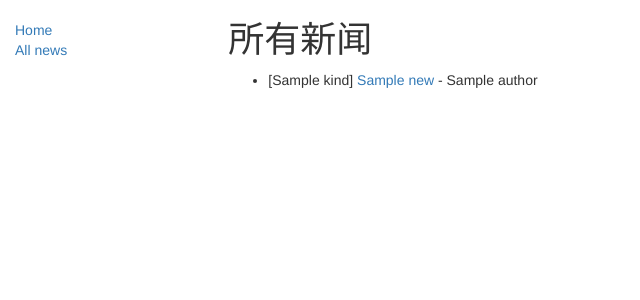
After one commit to Qing-LKY/EasyNews, a Django app: page /catalog/news/ in a window 1280 px wide. The commit adds this page. Shown: the top 300 px of the page, without its empty margins (0-640 px from the left). Run offline with Django 3.2, Linux system fonts and the light colour scheme; tables that the repository leaves empty hold one stand-in row (values such as "Sample post"); some libraries are stand-ins or nearby versions.

Commit message:
try to add detail html and requirements

```diff
--- a/catalog/models.py
+++ b/catalog/models.py
@@ -1,4 +1,5 @@
 from django.db import models
+from django.urls import reverse
 from django.utils import timezone
 #from django_countries.fields import CountryField
 
@@ -32,8 +33,9 @@ class News(models.Model):
 
     # 此处定义的是我们点进这个 News 之后进入的具体描述的页面的 url
 
-    #def get_absolute_url(self):
-    #    pass
+    def get_absolute_url(self):
+        # 这个 reverse 意思是逆着这个 'news-detail'的名字去追踪 url
+        return reverse('news-detail', args=[self.id])
 
 
 class Author(models.Model):
--- a/catalog/templates/base_generic.html
+++ b/catalog/templates/base_generic.html
@@ -23,7 +23,7 @@
       {% block sidebar %}
       <ul class="sidebar-nav">
           <li><a href="{% url 'index' %}">Home</a></li>
-          <li><a href="">All news</a></li>
+          <li><a href="{% url 'news' %}">All news</a></li>
       </ul>
      {% endblock %}
       </div>
--- a/catalog/templates/index.html
+++ b/catalog/templates/index.html
@@ -5,11 +5,11 @@
 
   <p>欢迎来到 <em>EasyNews</em>！在这里，你可以看到最新鲜的厕所！</p>
 
-<h2>Dynamic content</h2>
+<h2>发生甚么事了？</h2>
 
   <p>目前这里有什么捏？</p>
   <ul>
-    <li><strong>新闻数:</strong> {{ test }}</li>
+    <li><strong>看看我:</strong> {{ test }}</li>
   </ul>
 
 {% endblock %}
--- /dev/null
+++ b/catalog/templates/news.html
@@ -0,0 +1,16 @@
+{% extends "base_generic.html" %}
+
+{% block content %}
+    <h1> 所有新闻 </h1>
+    {% if news_list %}
+    <ul>
+        {% for news in news_list %}
+        <li>
+            [{{ news.kind }}] <a href="{{ news.get_absolute }}">{{ news.title }}</a> - {{ news.author }}
+        </li>
+        {% endfor %}
+    </ul>
+    {% else %}
+        <p> 这里什么都没有哦。</p>
+    {% endif %}
+{% endblock %}
--- a/catalog/urls.py
+++ b/catalog/urls.py
@@ -7,4 +7,6 @@ from catalog import views
 urlpatterns = [
     # 如果检测到URL模式''，view.py中函数index() 将被调用
     path('', views.index, name='index'),
+    path('news/', views.news, name='news'),
+    path('news/<int:newsId>', views.news_detail, name='news_detail'),
 ]
--- a/catalog/views.py
+++ b/catalog/views.py
@@ -9,12 +9,27 @@ def index(request):
 
     # 这里是用来获取你希望在首页上显示的内容
 
-    title_news = News.objects.all().__str__()
+    news = News.objects.all()
+    top_news = '这里什么都没有'
+    if news.count() != 0:
+        top_news = news[0].title
 
     # 返回的这个 context 是个字典（变量集） 写 html 的时候会用里面的东西
 
     return render(
         request,
         'index.html',
-        context={'test': title_news},
+        context={'test': top_news},
     )
+
+# 使用 generic 也行，但感觉有点意义不明
+# from django.views import generic
+
+def news(request):
+    news_list = News.objects.all()
+    context = {'news_list': news_list}
+    return render(request, 'news.html', context)
+
+def news_detail(request, newsId):
+    news = News.objects.get(newsId=newsId)
+    return render(request, 'news_detail.html', context={'news': news})
--- /dev/null
+++ b/requirements.txt
@@ -0,0 +1,5 @@
+asgiref==3.5.2
+backports.zoneinfo==0.2.1
+Django==4.0.4
+PyMySQL==1.0.2
+sqlparse==0.4.2
```
Also changed, not shown: catalog/templates/news_detail.html (added, +9 -0 lines).
